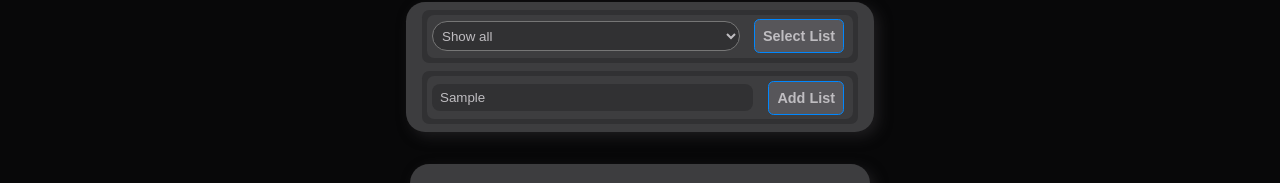
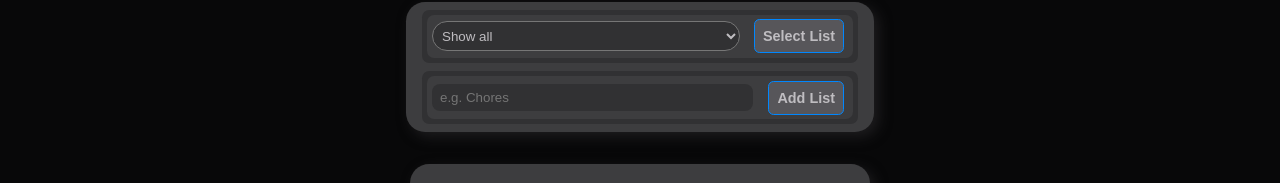
Before and after one commit to DaniSilv97/task-list-vue2, a Vue app: page / in a window 1280 px wide. Both pictures are taken after typing "Sample" into the empty fields and a click on the button "Add List". Shown: the part 107-290 px from the top of the page. Built offline with nearby package versions, Linux system fonts and the light colour scheme.

Commit message:
Capitalize list-name, name input empty on submit

```diff
--- a/src/components/AddList.vue
+++ b/src/components/AddList.vue
@@ -21,6 +21,7 @@
         methods:{
             emitCreateList(){
                 this.$emit('createNewList', this.newTaskName)
+                this.newTaskName = ''
             }
         },
         computed:{
--- a/src/components/TaskList.vue
+++ b/src/components/TaskList.vue
@@ -63,6 +63,9 @@ import Task from './Task.vue';
         font-weight: 700;
         font-size: 1.2rem;
     }
+    .list-title:first-letter{
+        text-transform: capitalize;
+    }
     .tasks-container{
         padding: 0.2rem 0.5rem;
         margin: 0.5rem;
```
